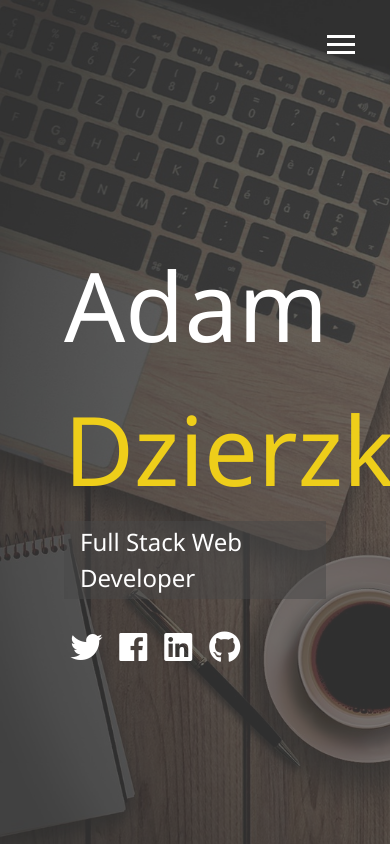
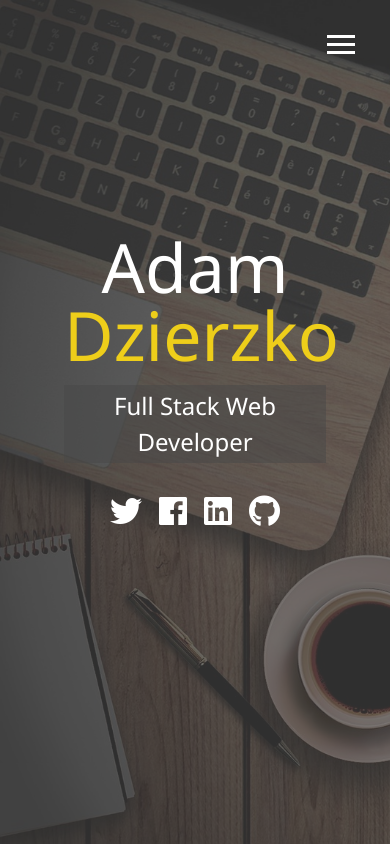
Before and after one commit to vathox/Responsive-Portfolio, a website: page dist/index.html in a window 390 px wide. Drawn offline with Linux system fonts and the light colour scheme.

Commit message:
Add media queries for small and medium screens (Menu and overlay)

```diff
--- a/scss/_config.scss
+++ b/scss/_config.scss
@@ -28,3 +28,29 @@
     }
   }
 }
+
+// Media Query
+@mixin mediaSmall {
+  @media screen and (max-width: 500px) {
+    @content
+  }
+}
+
+@mixin mediaMedium {
+  @media screen and (max-width: 678px) {
+    @content
+  }
+}
+
+@mixin mediaLarge {
+  @media screen and (min-width: 769px) and (max-width: 1170px) {
+    @content
+  }
+}
+
+
+@mixin mediaExtraLarge {
+  @media screen and (min-width: 1171px) {
+    @content
+  }
+}
--- a/scss/_menu.scss
+++ b/scss/_menu.scss
@@ -90,7 +90,7 @@
       height: 250px;
       background: white; //TODO: Update picture
       border-radius: 50%;
-      border: solid 4px $secondary-color;
+      border: solid 3px $secondary-color;
     }
   }
 
--- a/scss/main.scss
+++ b/scss/main.scss
@@ -1,5 +1,6 @@
 @import "config";
 @import "menu";
+@import "mobile";
 
 * {
   box-sizing: border-box;
```
Also changed, not shown: dist/css/main.css.
